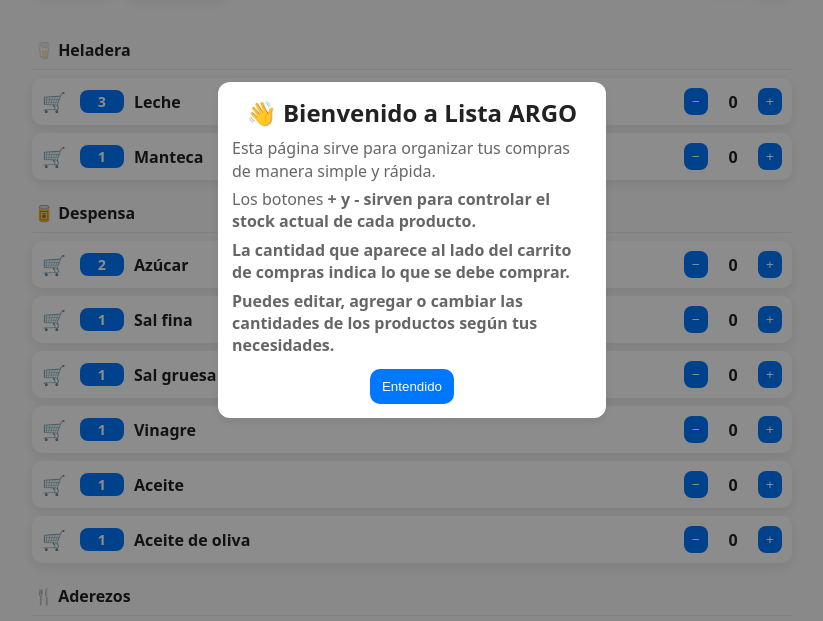
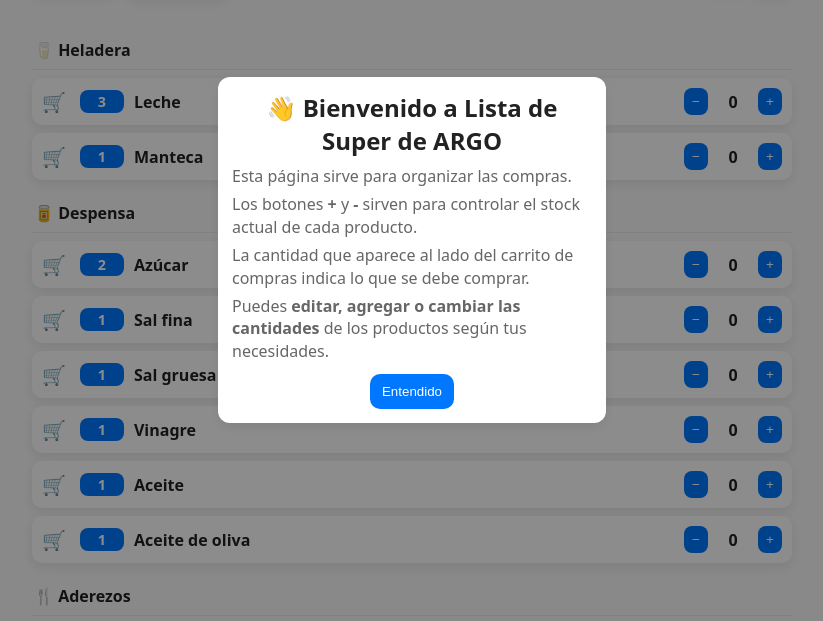
Before and after one commit to mpargo360/ListaSuperArgo, a plain HTML site: page index.html in a window 1280 px wide. Shown: the part 150-771 px from the top of the page, without its empty margins (228-1051 px from the left). Drawn offline with Linux system fonts and the light colour scheme.

Commit message:
Update index.html
v12

```diff
--- a/index.html
+++ b/index.html
@@ -3,7 +3,7 @@
 <head>
 <meta charset="utf-8" />
 <meta name="viewport" content="width=device-width,initial-scale=1" />
-<title>Lista de compras ARGO</title>
+<title>Lista de super ARGO</title>
 <style>
   :root{
     --bg:#f9f9f9; --card:#fff; --text:#222; --muted:#666; --accent:#0077ff; --danger:#ff5b5b;
@@ -89,9 +89,9 @@
 <!-- Tutorial modal -->
 <div id="tutorial" class="overlay" style="display:none">
   <div class="box" role="dialog" aria-modal="true">
-    <h2>👋 Bienvenido a Lista ARGO</h2>
-    <p>Esta página sirve para organizar tus compras de manera simple y rápida.</p>
-    <p>Los botones <strong>+</</strong> y <strong>-</strong> sirven para controlar el stock actual de cada producto.</p>
+    <h2>👋 Bienvenido a Lista de Super de ARGO</h2>
+    <p>Esta página sirve para organizar las compras.</p>
+    <p>Los botones <strong>+</strong> y <strong>-</strong> sirven para controlar el stock actual de cada producto.</p>
     <p>La cantidad que aparece al lado del carrito de compras indica lo que se debe comprar.</p>
     <p>Puedes <strong>editar, agregar o cambiar las cantidades</strong> de los productos según tus necesidades.</p>
     <div class="actions">
```
